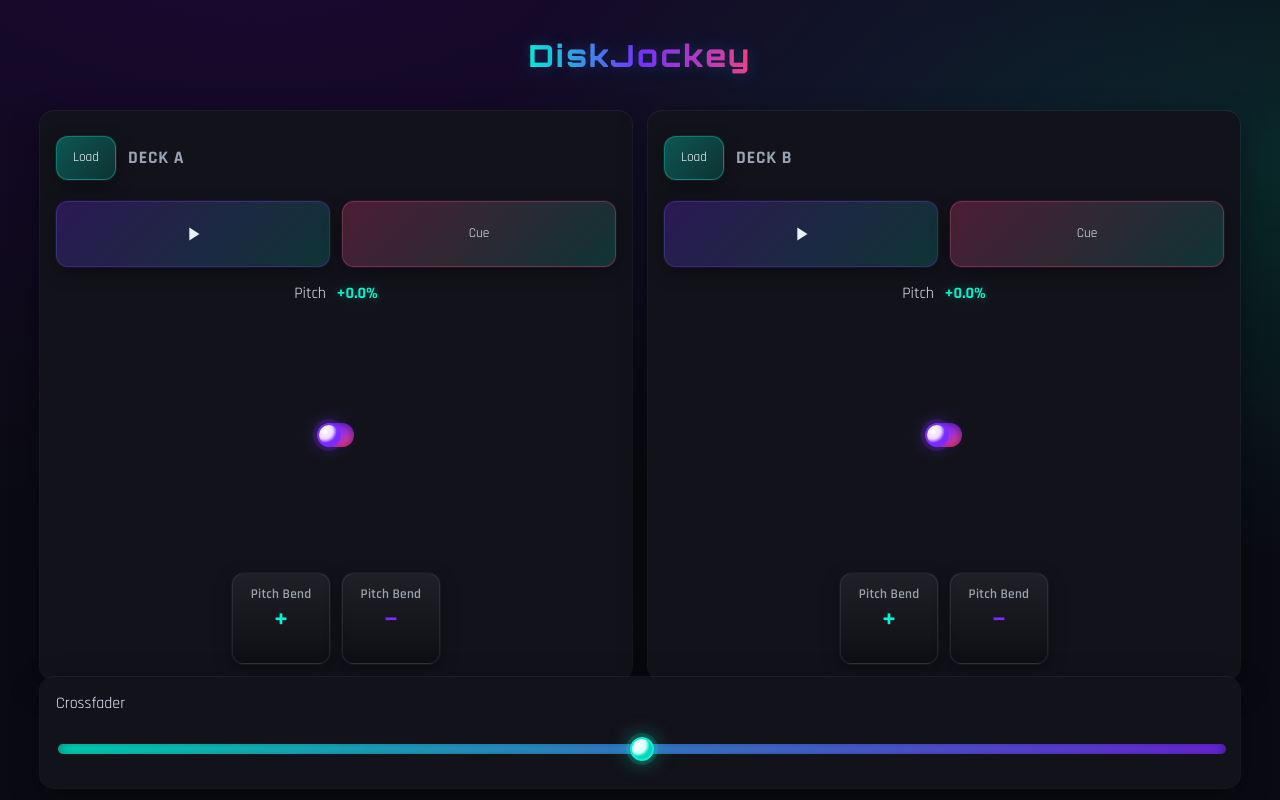
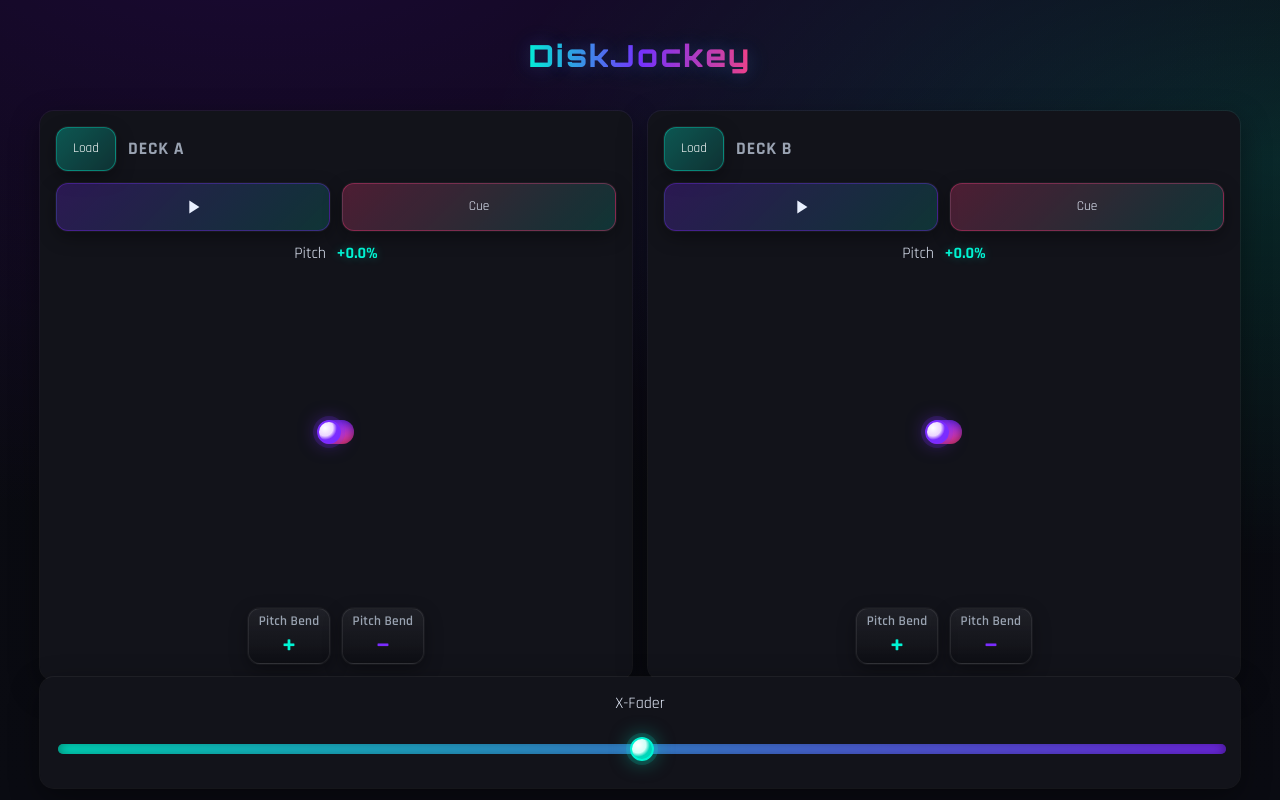
Before and after one commit to baffioso/diskJockey, a React (Vite) app: page / in a window 1280 px wide. Built offline with nearby package versions, Linux system fonts and the light colour scheme.

Commit message:
ui: update crossfader label to 'X-Fader' for consistency and improve deck layout

```diff
--- a/src/App.tsx
+++ b/src/App.tsx
@@ -66,7 +66,7 @@ export default function App() {
         />
       </div>
       <div className="xfader">
-        <label>Crossfader</label>
+        <label>X-Fader</label>
         <input
           type="range"
           min={0}
--- a/src/styles.css
+++ b/src/styles.css
@@ -29,7 +29,7 @@ button, input, select, textarea {
 .app { display: flex; flex-direction: column; align-items: center; gap: 1rem; padding: 1rem; min-height: 100vh; padding-bottom: 7.5rem; }
 .mixer { display: grid; grid-template-columns: 1fr 1fr; gap: 1rem; width: 100%; max-width: 1200px; flex: 1 1 auto; min-height: 0; align-items: stretch; }
 
-.deck { background: var(--panel); padding: 1rem; border-radius: 14px; display: grid; gap: 0.75rem; box-shadow: 0 0 0 1px rgba(255,255,255,0.06), 0 10px 30px rgba(0,0,0,0.4); height: 100%; overflow: auto; }
+.deck { background: var(--panel); padding: 1rem; border-radius: 14px; display: flex; flex-direction: column; gap: 0.75rem; box-shadow: 0 0 0 1px rgba(255,255,255,0.06), 0 10px 30px rgba(0,0,0,0.4); height: 100%; overflow: auto; }
 .deck h2 { margin: 0; font-size: 1.1rem; color: var(--muted); font-weight: 700; letter-spacing: 0.05em; font-family: 'Rajdhani', 'Orbitron', Inter, ui-sans-serif, system-ui, -apple-system, Segoe UI, Roboto, Arial, sans-serif; text-transform: uppercase; }
 .deck-header { display: flex; align-items: center; gap: 0.75rem; }
 .deck-header h2 { flex: 0 0 auto; }
@@ -66,21 +66,21 @@ button, input, select, textarea {
   border-color: rgba(255,61,129,0.35);
 }
 
-.pitch { display: grid; place-items: center; }
+.pitch { display: grid; grid-template-rows: auto 1fr; justify-items: center; align-items: stretch; flex: 1 1 auto; min-height: 0; }
 .pitch .pitch-readout { color: var(--accent); font-weight: 700; margin-left: 0.4rem; text-shadow: 0 0 10px rgba(0,245,212,0.3); }
 .pitch input.vertical {
   writing-mode: bt-lr;
   appearance: slider-vertical;
   -webkit-appearance: slider-vertical;
-  width: 36px; height: 240px;
+  width: 36px; height: 100%;
   background: transparent;
 }
 
 .bend { display: flex; gap: 0.75rem; justify-content: center; }
-.bend button { display: inline-flex; flex-direction: column; align-items: center; gap: 0.25rem; }
+.bend button { display: inline-flex; flex-direction: column; align-items: center; gap: 0.2rem; padding: 0.25rem 0.6rem; min-height: auto; min-width: auto; }
 .bend .bend-label { font-weight: 600; color: var(--muted); letter-spacing: 0.02em; }
 
-.xfader { background: var(--panel); padding: 1rem; border-radius: 14px; display: grid; gap: 0.75rem; align-content: center; box-shadow: 0 0 0 1px rgba(255,255,255,0.06), 0 10px 30px rgba(0,0,0,0.4); position: fixed; left: 50%; transform: translateX(-50%); bottom: 12px; z-index: 50; width: min(100% - 2rem, 1200px); }
+.xfader { background: var(--panel); padding: 1rem; border-radius: 14px; display: grid; gap: 0.75rem; align-content: center; box-shadow: 0 0 0 1px rgba(255,255,255,0.06), 0 10px 30px rgba(0,0,0,0.4); position: fixed; left: 50%; transform: translateX(-50%); bottom: 12px; z-index: 50; width: min(100% - 2rem, 1200px); text-align: center; }
 .xfader input[type="range"] { width: 100%; height: 42px; background: transparent; }
 
 /* Range styling: WebKit (Chrome/Safari/Edge) */
```
